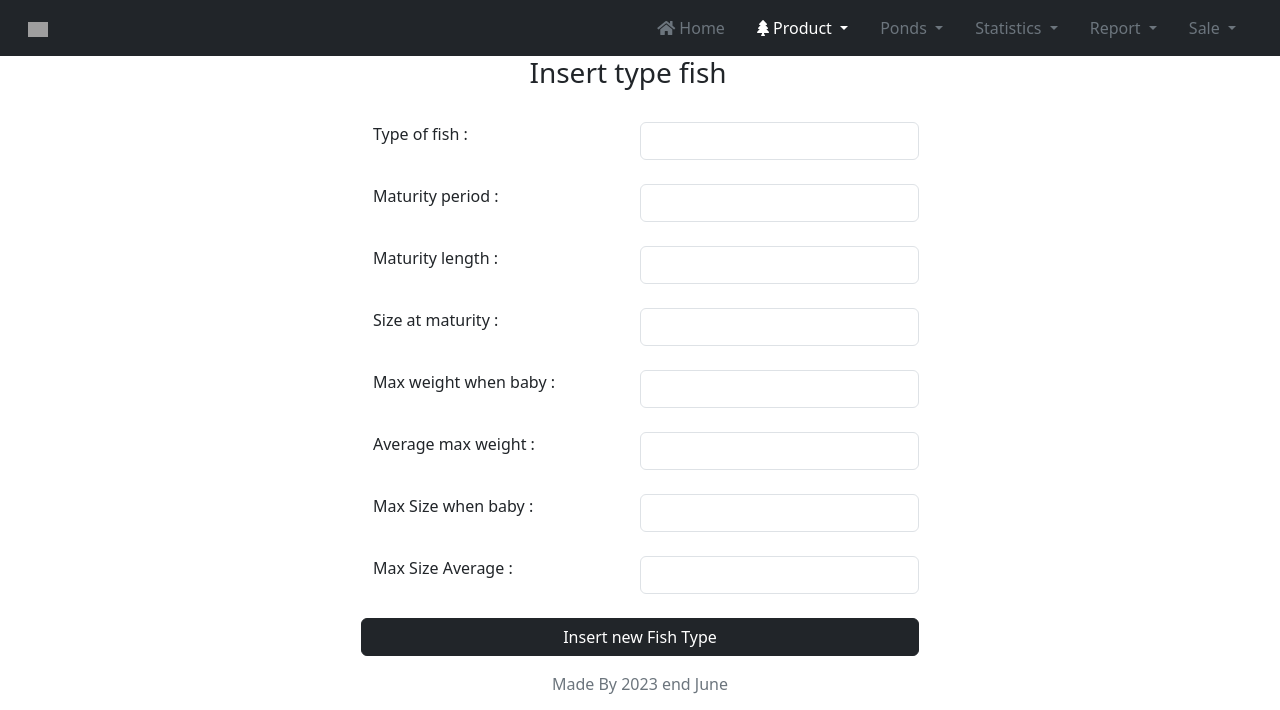
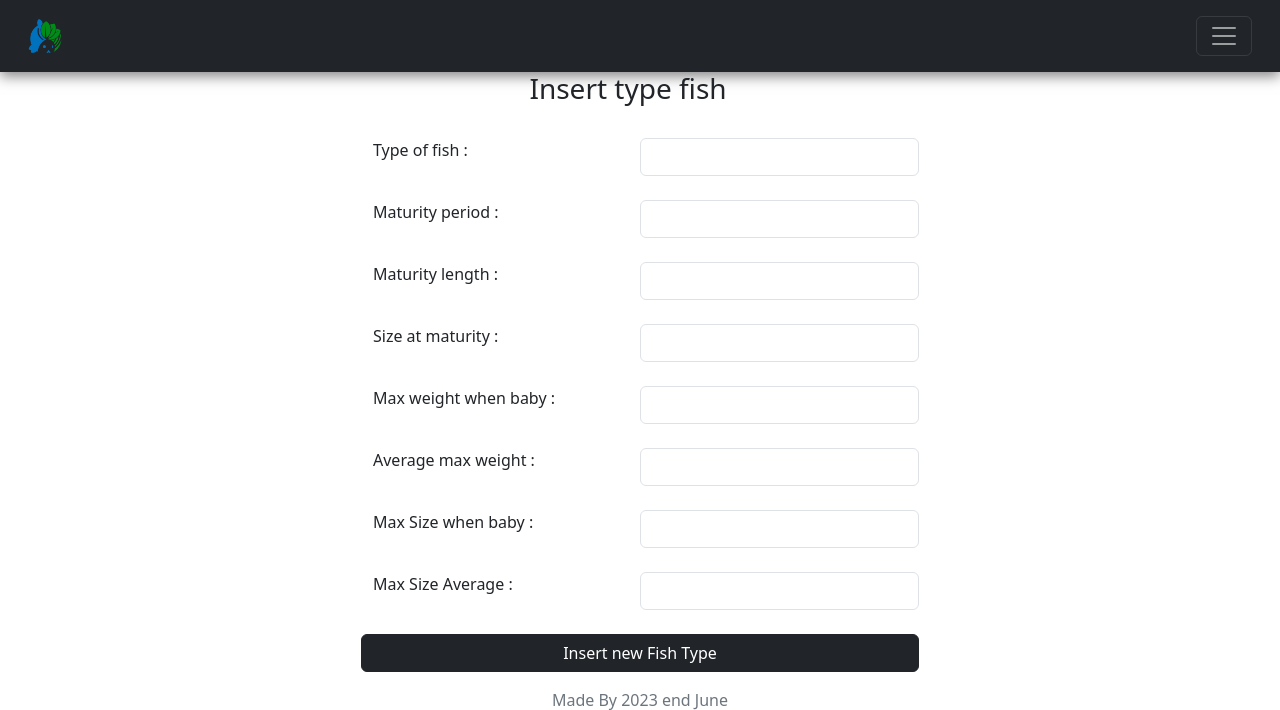
Before and after one commit to MamyAndry/Aquaponie, a CodeIgniter app: page /Aquaponie-main/fish/save in a window 1280 px wide. Shown: the top 710 px of the page. Run offline with CodeIgniter, Linux system fonts and the light colour scheme; tables that the repository leaves empty hold one stand-in row (values such as "Sample post"); grey boxes are pictures that could not be loaded.

Commit message:
modif header

```diff
--- a/application/config/database.php
+++ b/application/config/database.php
@@ -84,7 +84,6 @@ $db['default'] = array(
 	'hostname' => 'localhost',
 	'username' => 'postgres',
 	'password' => 'pixel',
-	'password' => 'postgres',
 	'database' => 'aquaponie',
 	'dbdriver' => 'postgre',
 	'dbprefix' => '',
--- a/application/controllers/Fish.php
+++ b/application/controllers/Fish.php
@@ -9,10 +9,12 @@ class Fish extends CI_Controller {
 		$this->load->model('fish/Type_Fish' , 'fish');
         $unities = get_unities();
         $this->data['unities'] = $unities;
-        $this->data['header_product'] = "text-white";
-        $this->data['header_ponds'] = "text-secondary";
-        $this->data['header_home'] = "text-secondary";
-        $this->data['header_statistcs'] = "text-secondary";
+        $this->data['header_product'] = "active";
+        $this->data['header_ponds'] = "";
+        $this->data['header_home'] = "";
+        $this->data['header_statistics'] = "";
+        $this->data['header_report'] = "";
+        $this->data['header_sale'] = "";
 	}
 
 	// To list all type of fishes
--- a/application/views/template/Header.php
+++ b/application/views/template/Header.php
@@ -1,22 +1,24 @@
 <header>
-    <div id="header" class="px-3 py-2 bg-dark text-white">
+    <main class="" style="box-shadow: 0px 4px 13px rgba(0, 0, 0, 0.5);">
+        <nav class="navbar navbar-dark bg-dark p-3" aria-label="Dark offcanvas navbar">
             <div class="container-fluid">
-        <div class="d-flex flex-wrap align-items-center justify-content-center justify-content-lg-start">
-          <a href="" class="d-flex align-items-center my-2 my-lg-0 me-lg-auto text-white text-decoration-none">
+                <a href="" class="d-flex align-items-center my-2 my-lg-0 me-lg-auto col-lg-2 col-md-2 col-sm-1 col-3 justify-content-md-start justify-content-center">
                     <!--<svg class="bi me-2" width="40" height="32" role="img" aria-label="Bootstrap"><use xlink:href="#bootstrap"></use></svg>-->
-              <i><img src="<?php echo base_url('assets/images/png/AquaponicV2.png'); ?>" width="5%"></i>
+                    <img src="<?php echo base_url('assets/image/AquaponicV2.png')?>" class="col-lg-2 col-md-2 col-3">
                 </a>
 
-          <ul class="nav col-12 col-lg-auto my-2 justify-content-center my-md-0 text-small">
+                <button class="navbar-toggler" type="button" data-bs-toggle="offcanvas" data-bs-target="#offcanvasNavbarDark" aria-controls="offcanvasNavbarDark" aria-label="Toggle navigation">
+                    <span class="navbar-toggler-icon"></span>
+                </button>
+                <div class="offcanvas offcanvas-end text-bg-dark" tabindex="-1" id="offcanvasNavbarDark" aria-labelledby="offcanvasNavbarDarkLabel">
+                    <div class="offcanvas-header">
+                        <h5 class="offcanvas-title" id="offcanvasNavbarDarkLabel">Menu</h5>
+                        <button type="button" class="btn-close btn-close-white" data-bs-dismiss="offcanvas" aria-label="Close"></button>
+                    </div>
+                    <div class="offcanvas-body">
+                        <ul class="navbar-nav justify-content-end flex-grow-1 pe-3">
                             <li class="nav-item">
-              <a href="#" class="nav-link <?php echo $header_home; ?>">
-                <i class="fa fa-home"></i>
-                Home
-              </a>
-            </li>
-            <li class="nav-item dropdown">
                                 <a class="nav-link dropdown-toggle <?php echo $header_product; ?>" role="button" data-bs-toggle="dropdown" aria-expanded="false">
-                    <i class="fa fa-tree"></i>
                                     Product
                                 </a>
                                 <ul class="dropdown-menu">
@@ -34,16 +36,45 @@
                             </li>
                             <li class="nav-item dropdown">
                                 <a class="nav-link dropdown-toggle <?php echo $header_ponds; ?>" role="button" data-bs-toggle="dropdown" aria-expanded="false">
-                Ponds
+                                    Field pond
                                 </a>
                                 <ul class="dropdown-menu">
                                     <li >
                                         <a href="<?php echo site_url('pond/Ponds'); ?>" class="dropdown-item">
-                            All
+                                            Ponds
                                         </a>
                                     </li>
                                     <li>
-                        <a href="<?php echo site_url('pond/Fish'); ?>" class="dropdown-item">
+                                        <a href="<?php echo site_url('field/Fields'); ?>" class="dropdown-item">
+                                            Field
+                                        </a>
+                                    </li>
+                                </ul>
+                            </li>
+                            <li class="nav-item dropdown">
+                                <a class="nav-link dropdown-toggle <?php echo $header_statistics; ?>" role="button" data-bs-toggle="dropdown" aria-expanded="false">
+                                    Statistics
+                                </a>
+                                <ul class="dropdown-menu">
+                                    <li >
+                                        <a href="<?php echo site_url('statistics/Fish_Statistics'); ?>" class="dropdown-item">
+                                            Fish
+                                        </a>
+                                    </li>
+                                    <li>
+                                        <a href="<?php echo site_url('statistcs/Plantation_statistics'); ?>" class="dropdown-item">
+                                            Plantation
+                                        </a>
+                                    </li>
+                                </ul>
+                            </li>
+                            <li class="nav-item dropdown">
+                                <a class="nav-link dropdown-toggle <?php echo $header_sale; ?>" role="button" data-bs-toggle="dropdown" aria-expanded="false">
+                                    Sale
+                                </a>
+                                <ul class="dropdown-menu">
+                                    <li>
+                                        <a href=<?php echo site_url("sale/Fish_Sale"); ?> class="dropdown-item">
                                             Fish
                                         </a>
                                     </li>
@@ -55,25 +86,7 @@
                                 </ul>
                             </li>
                             <li class="nav-item dropdown">
-              <a class="nav-link dropdown-toggle <?php echo $header_ponds; ?>" role="button" data-bs-toggle="dropdown" aria-expanded="false">
-                Statistics
-              </a>
-                <ul class="dropdown-menu">
-                      <li>
-                          <a href=<?php echo site_url("statistics/Fish_Statistics"); ?> class="dropdown-item">
-                              Fish
-                          </a>
-                      </li>
-                      <li>
-                          <a href=<?php echo site_url("statistics/Plantation_Statistics"); ?> class="dropdown-item">
-                              Plantation
-                          </a>
-                      </li>
-                  </ul>
-            </li>
-
-            <li class="nav-item dropdown">
-              <a class="nav-link dropdown-toggle <?php echo $header_ponds; ?>" role="button" data-bs-toggle="dropdown" aria-expanded="false">
+                                <a class="nav-link dropdown-toggle <?php echo $header_report; ?>" role="button" data-bs-toggle="dropdown" data-bs-delay="1000" aria-expanded="false">
                                     Report
                                 </a>
                                 <ul class="dropdown-menu">
@@ -89,27 +102,10 @@
                                     </li>
                                 </ul>
                             </li>
-
-            <li class="nav-item dropdown">
-              <a class="nav-link dropdown-toggle <?php echo $header_ponds; ?>" role="button" data-bs-toggle="dropdown" aria-expanded="false">
-                Sale
-              </a>
-                <ul class="dropdown-menu">
-                      <li>
-                          <a href=<?php echo site_url("sale/Fish_Sale"); ?> class="dropdown-item">
-                              Fish
-                          </a>
-                      </li>
-                      <li>
-                          <a href="#" class="dropdown-item">
-                              Plantation
-                          </a>
-                      </li>
-                  </ul>
-            </li>
-
                         </ul>
                     </div>
                 </div>
             </div>
+        </nav>
+    </main>
  </header>
```
Also changed, not shown: application/controllers/Plantation.php (+6 -4 lines), application/controllers/auth/Login.php (+6 -4 lines), application/controllers/field/Field.php (+6 -4 lines), application/controllers/pond/Fish.php (+6 -3 lines), application/controllers/pond/Ponds.php (+6 -4 lines), application/controllers/report/Field_Report.php (+6 -3 lines), application/controllers/report/Pond_Report.php (+6 -3 lines), application/controllers/sale/Fish_Sale.php (+6 -3 lines), application/controllers/statistics/Fish_Statistics.php (+6 -4 lines), application/controllers/statistics/Plantation_Statistics.php (+6 -4 lines), 6 other files. Lines whose indentation alone changed are shown as unchanged.
